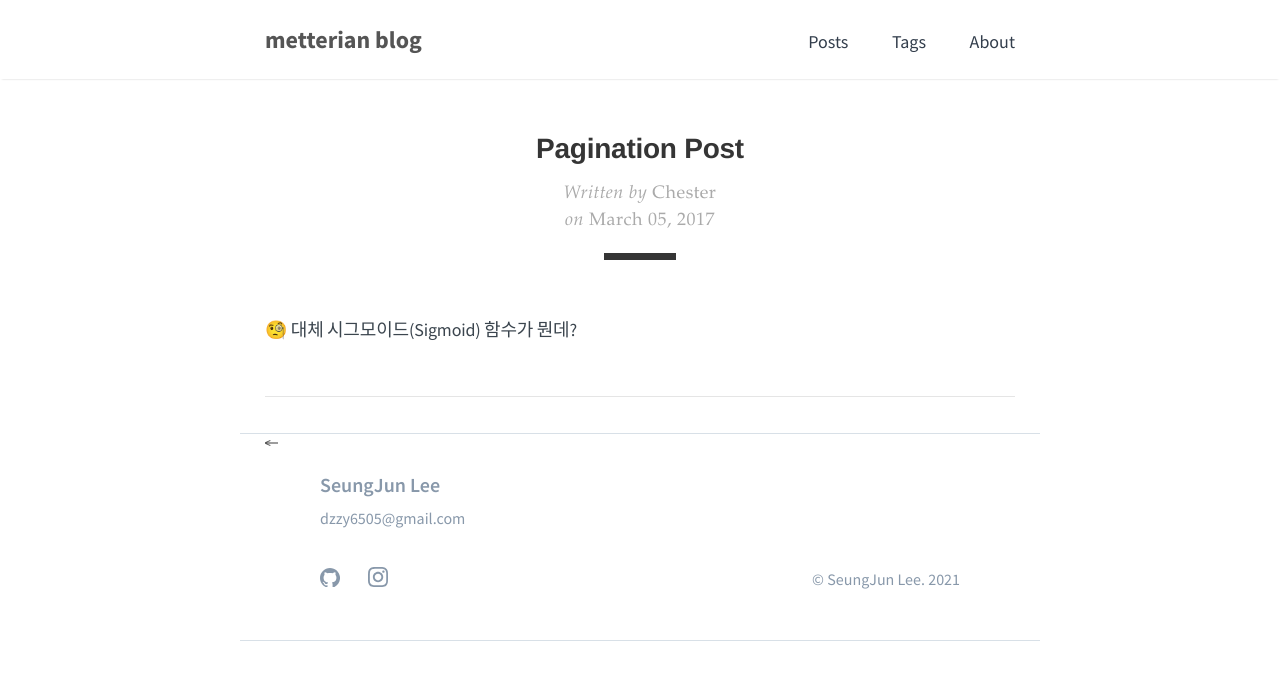
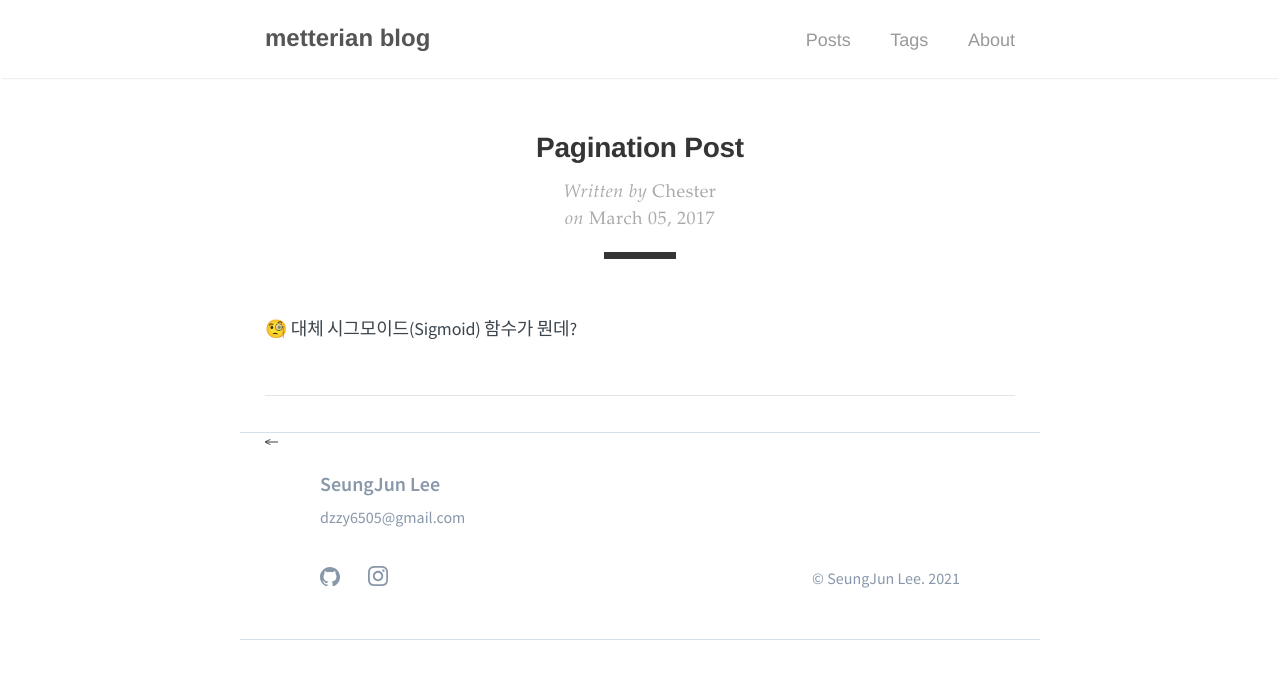
Before and after one commit to metterian/metterian.github.io, a Jekyll site: the page built from _posts/2017-03-05-pagination-post.md, in a window 1280 px wide. Shown: the top 680 px of the page. Built offline with Jekyll 4.4.1, drawn with Linux system fonts in a browser that asks for light colours; nearby versions of some CDN libraries.

Commit message:
fix: head nav-container color

```diff
--- a/_sass/_layout.scss
+++ b/_sass/_layout.scss
@@ -37,26 +37,26 @@ footer>.footer_wrap,
   }
 
 
-.nav-container {
-  li {
-      font-family: $source;
-      display: inline-block;
-      margin: 0 40px 0 0;
+// .nav-container {
+//   li {
+//       font-family: $source;
+//       display: inline-block;
+//       margin: 0 40px 0 0;
 
-      &:last-child {
-          margin-right: 0;
-      }
+//       &:last-child {
+//           margin-right: 0;
+//       }
 
-      @media (max-width: $break-small) {
-          margin: 0 24px 0 0;
-          font-size: 16px;
-      }
+//       @media (max-width: $break-small) {
+//           margin: 0 24px 0 0;
+//           font-size: 16px;
+//       }
 
-  }
-    li:hover {
-          opacity: 0.5;
-    }
-}
+//   }
+//     li:hover {
+//           opacity: 0.5;
+//     }
+// }
 
 .active {
     padding-bottom: 6px;
@@ -71,9 +71,9 @@ footer>.footer_wrap,
     padding-bottom: 0;
 }
 
-a {
-   color: $grey-0;
-}
+// a {
+//    color: $grey-0;
+// }
 
 //footer
 
--- a/_sass/tale/_layout.scss
+++ b/_sass/tale/_layout.scss
@@ -43,27 +43,27 @@ footer,
   //   text-align: center;
   // }
 
-  // li {
-  //   @include transition(all .2s ease-out);
-  //   color: $default-color;
-  //   display: inline-block;
-  //   opacity: .6;
-  //   padding: 0 2rem 0 0;
+  li {
+    @include transition(all .2s ease-out);
+    color: $default-color;
+    display: inline-block;
+    opacity: .6;
+    padding: 0 2rem 0 0;
 
-  //   &:last-child {
-  //     padding-right: 0;
-  //   }
+    &:last-child {
+      padding-right: 0;
+    }
 
-  //   &:hover,
-  //   &:focus {
-  //     opacity: 1;
-  //   }
-  // }
+    &:hover,
+    &:focus {
+      opacity: 1;
+    }
+  }
 
-  // a {
-  //   color: $default-color;
-  //   font-family: $sans-serif;
-  // }
+  a {
+    color: $default-color;
+    font-family: $sans-serif;
+  }
 }
 
 @media (min-width: 600px) {
```
